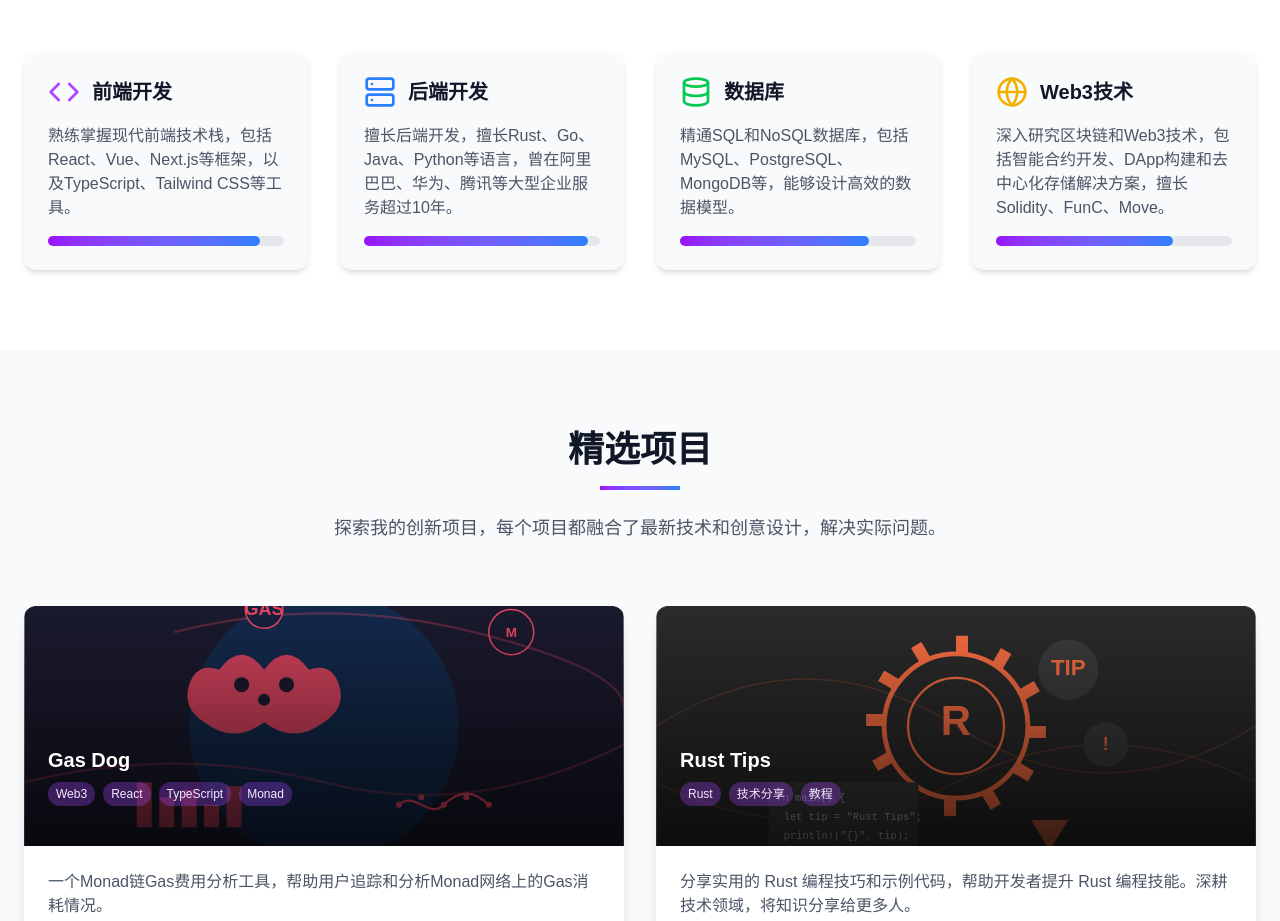
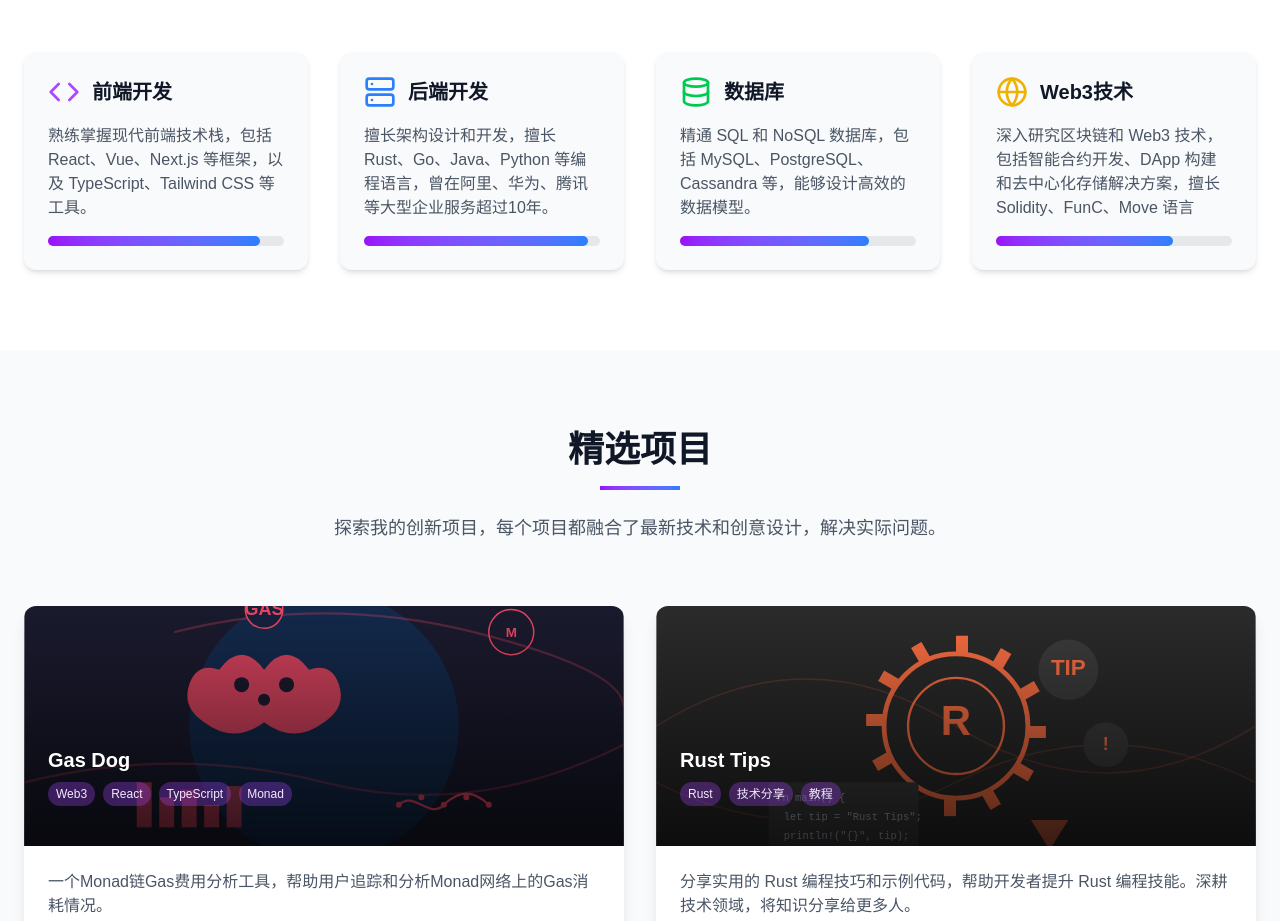
Before and after one commit to lispking/lispking.github.io, a Next.js app: page / in a window 1280 px wide. Shown: the part 1644-2565 px from the top of the page. Built offline with nearby package versions, Linux system fonts and the light colour scheme.

Commit message:
update about notes

```diff
--- a/src/components/sections/AboutSection.tsx
+++ b/src/components/sections/AboutSection.tsx
@@ -8,25 +8,25 @@ const skills = [
   {
     name: "前端开发",
     icon: <FiCode className="h-8 w-8 text-purple-500" />,
-    description: "熟练掌握现代前端技术栈，包括React、Vue、Next.js等框架，以及TypeScript、Tailwind CSS等工具。",
+    description: "熟练掌握现代前端技术栈，包括 React、Vue、Next.js 等框架，以及 TypeScript、Tailwind CSS 等工具。",
     level: 90,
   },
   {
     name: "后端开发",
     icon: <FiServer className="h-8 w-8 text-blue-500" />,
-    description: "擅长后端开发，擅长Rust、Go、Java、Python等语言，曾在阿里巴巴、华为、腾讯等大型企业服务超过10年。",
+    description: "擅长架构设计和开发，擅长 Rust、Go、Java、Python 等编程语言，曾在阿里、华为、腾讯等大型企业服务超过10年。",
     level: 95,
   },
   {
     name: "数据库",
     icon: <FiDatabase className="h-8 w-8 text-green-500" />,
-    description: "精通SQL和NoSQL数据库，包括MySQL、PostgreSQL、MongoDB等，能够设计高效的数据模型。",
+    description: "精通 SQL 和 NoSQL 数据库，包括 MySQL、PostgreSQL、Cassandra 等，能够设计高效的数据模型。",
     level: 80,
   },
   {
     name: "Web3技术",
     icon: <FiGlobe className="h-8 w-8 text-yellow-500" />,
-    description: "深入研究区块链和Web3技术，包括智能合约开发、DApp构建和去中心化存储解决方案，擅长Solidity、FunC、Move。",
+    description: "深入研究区块链和 Web3 技术，包括智能合约开发、DApp 构建和去中心化存储解决方案，擅长 Solidity、FunC、Move 语言",
     level: 75,
   },
 ];
```
